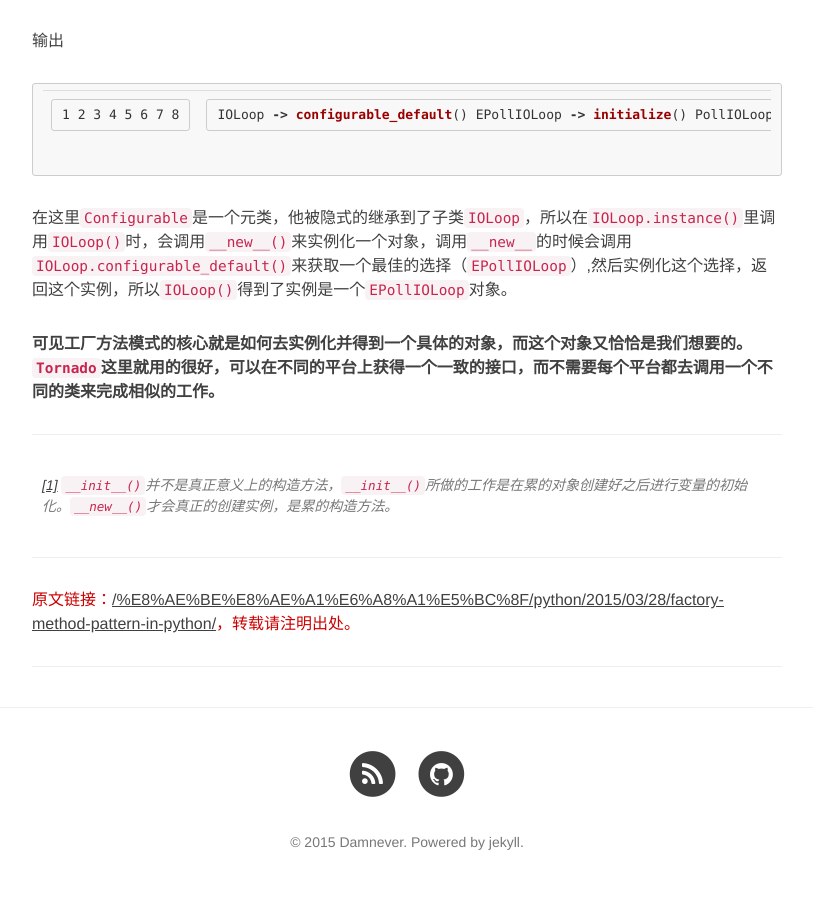
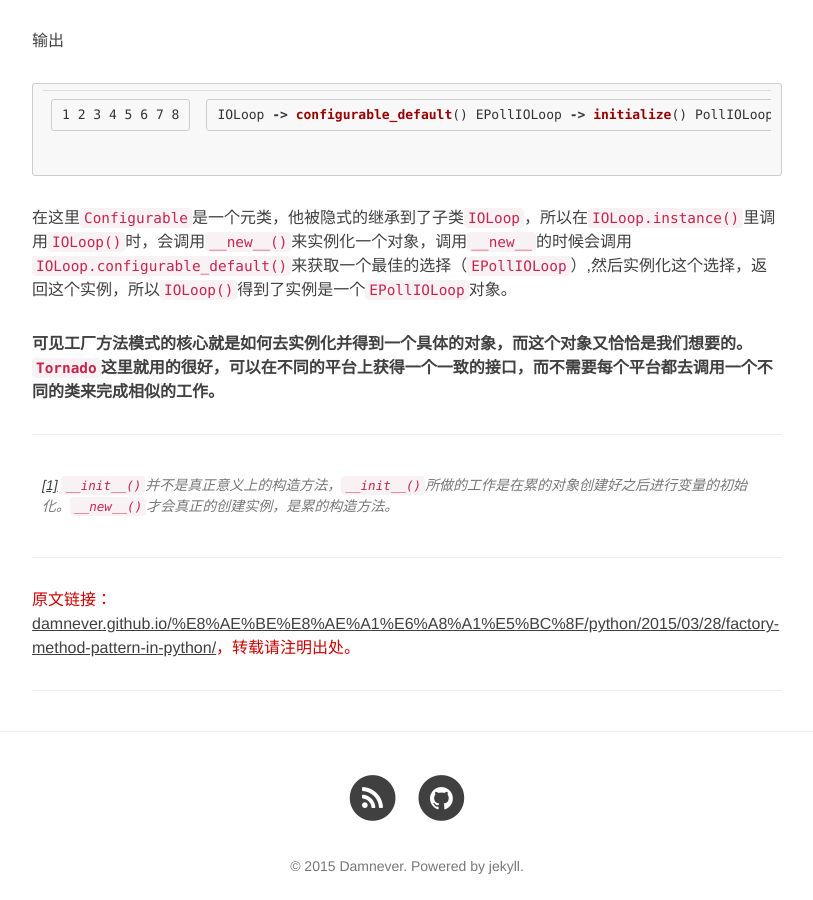
Before and after one commit to damnever/damnever.github.io, a Jekyll site: the page built from _posts/2015-03-28-factory-method-pattern-in-python.md, in a window 1280 px wide and 900 px high, scrolled down 2549 px. Shown: the whole window, without its empty margins (233-1046 px from the left). Built offline with Jekyll 4.4.1, drawn with Linux system fonts in a browser that asks for light colours; nearby versions of some CDN libraries; before the commit the page ends 3425 px from its top, so only the background shows below that; some of the changed lines change nothing that is shown.

Commit message:
change url

```diff
--- a/_config.yml
+++ b/_config.yml
@@ -5,8 +5,8 @@ header-img: img/home-bg.jpg
 email: dxc.wolf@gmail.com
 description: "Damnever'd Blog, 人在 Qi 途."
 baseurl: ""
-url: #"damnever.github.io"
-# facebook_username:  Wolfdxc
+url: "damnever.github.io"
+# twitter_username:  Wolfdxc
 github_username:  Damnever
 
 # Build settings
```
